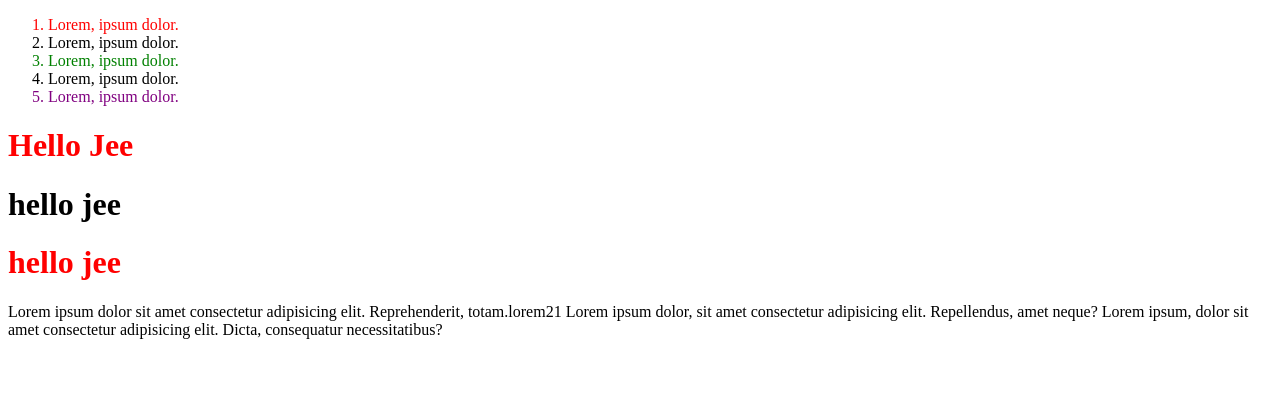
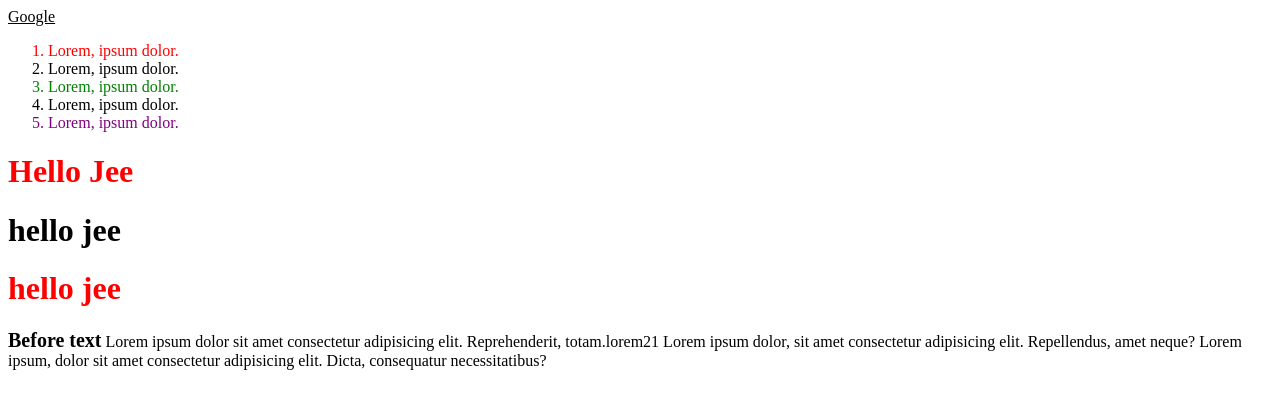
Before and after one commit to kitkatcodeskitty/mernSmart, a plain HTML site: page day3/index.html in a window 1280 px wide. Drawn offline with Linux system fonts and the light colour scheme.

Commit message:
add code

```diff
--- a/day3/index.html
+++ b/day3/index.html
@@ -23,8 +23,30 @@
     }
 
 
+    p::before{
+        content: "Before text";
+        font-weight: bold;
+        font-size: 20px;
+    }
+    p:hover{
+        color:blue;
+    }
+
+    a:hover{
+        color: green;
+    }
+
+    a:active{
+        color: red;
+    }
+    a:link{
+        color: black;
+    }
+
 </style>
 <body>
+
+    <a href="www.google.come">Google</a>
 
     <ol>
         <li>Lorem, ipsum dolor.</li>
@@ -48,5 +70,7 @@
         Lorem ipsum dolor sit amet consectetur adipisicing elit. Reprehenderit, totam.lorem21 Lorem ipsum dolor, sit amet consectetur adipisicing elit. Repellendus, amet neque? Lorem ipsum, dolor sit amet consectetur adipisicing elit. Dicta, consequatur necessitatibus?
     </p>
 
+
+
 </body>
 </html>
```
